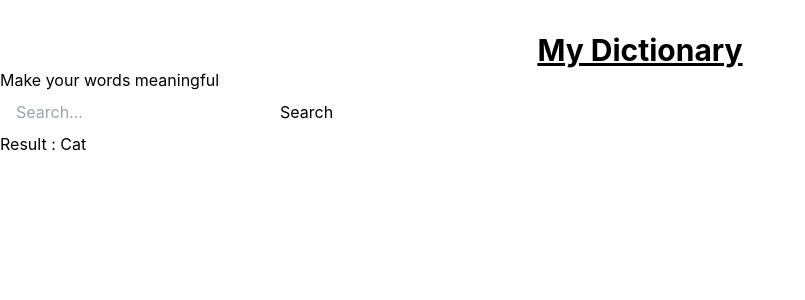
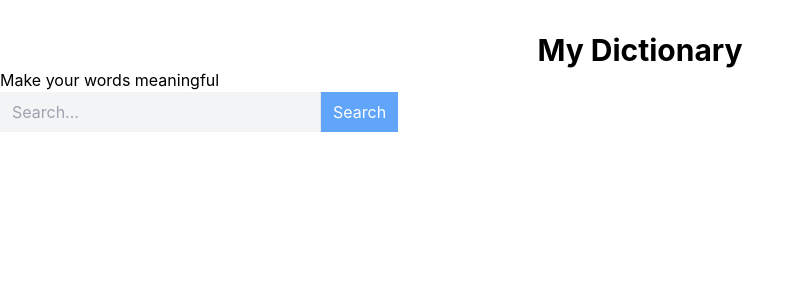
Before and after one commit to Giv-08/mydictionary, a React (Create React App) app: page / in a window 1280 px wide. Shown: the top 300 px of the page, without its empty margins (0-805 px from the left). Built offline with nearby package versions, Linux system fonts and the light colour scheme.

Commit message:
finished header

```diff
--- a/src/App.js
+++ b/src/App.js
@@ -11,11 +11,11 @@ function App() {
   }
 
   return (
-    <inputContext value={value}>
+    <InputContext.Provider value={value}>
     <div className="App">
       <Header />
     </div>
-    </inputContext>
+    </InputContext.Provider>
   );
 }
 
--- a/src/components/Header.js
+++ b/src/components/Header.js
@@ -1,18 +1,27 @@
 
-import { useState } from "react";
+import { useContext, useState } from "react";
+import { InputContext } from "../App";
 
 const Header = () => {
 
   const [ value, setValue ] = useState("");
+  const { inputValue, setInputValue } = useContext(InputContext);
   const handleInputChange = event => setValue(event.target.value);
   const handleSubmit = () => {
+    setInputValue(value);
     setValue("");
   }
 
+  const handleInputKeyDown = (event) => {
+    if(event.key === 'Enter') {
+      setInputValue(value);
+      setValue("");
+    }
+  }
   return (
       <div>
         <div className="py-8">
-          <h1 className="text-3xl text-center font-bold underline">
+          <h1 className="text-3xl text-center font-bold">
             My Dictionary
           </h1>
           <p>
@@ -21,13 +30,14 @@ const Header = () => {
 
       <div>
         <div>
-          <input className="px-4 py-2" type="text" placeholder="Search..." onChange={handleInputChange}/>
-          <button onSubmit={handleSubmit}>Search</button>
+          <input className="px-3 py-2 md:w-80 bg-gray-100 text-black" type="text" placeholder="Search..." onChange={handleInputChange} onKeyDown={handleInputKeyDown}/>
+          <button className="bg-blue-400 border-l text-center text-white px-3 py-2" onClick={handleSubmit}>Search</button>
         </div>
       </div>
 
-      {/* result for : WORD SEARCHED */}
-      <h3>Result : <span>Cat</span></h3>
+      { inputValue && (
+      <h3>Result : <span>{inputValue}</span></h3>
+      )}
       </div>
       </div>
   );
```
